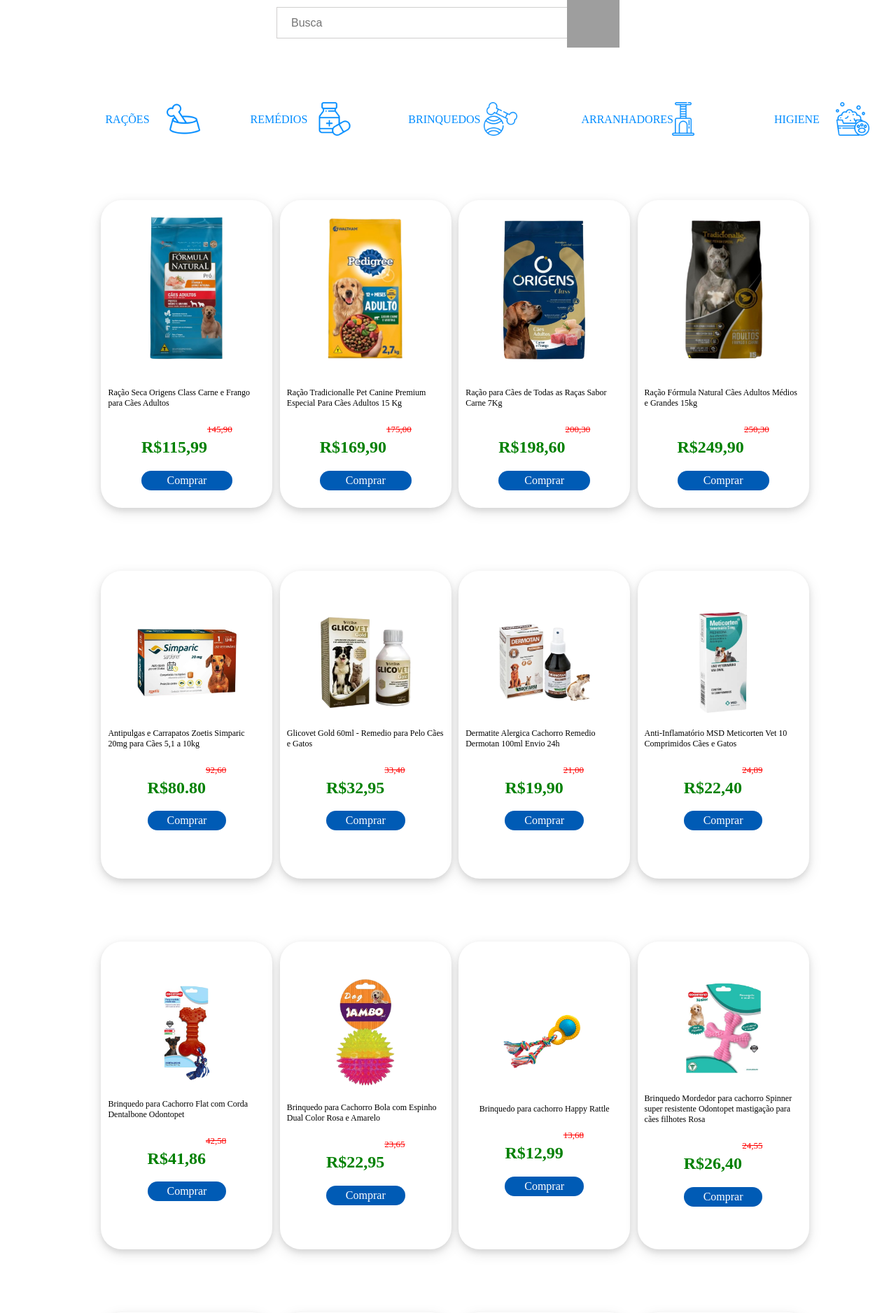
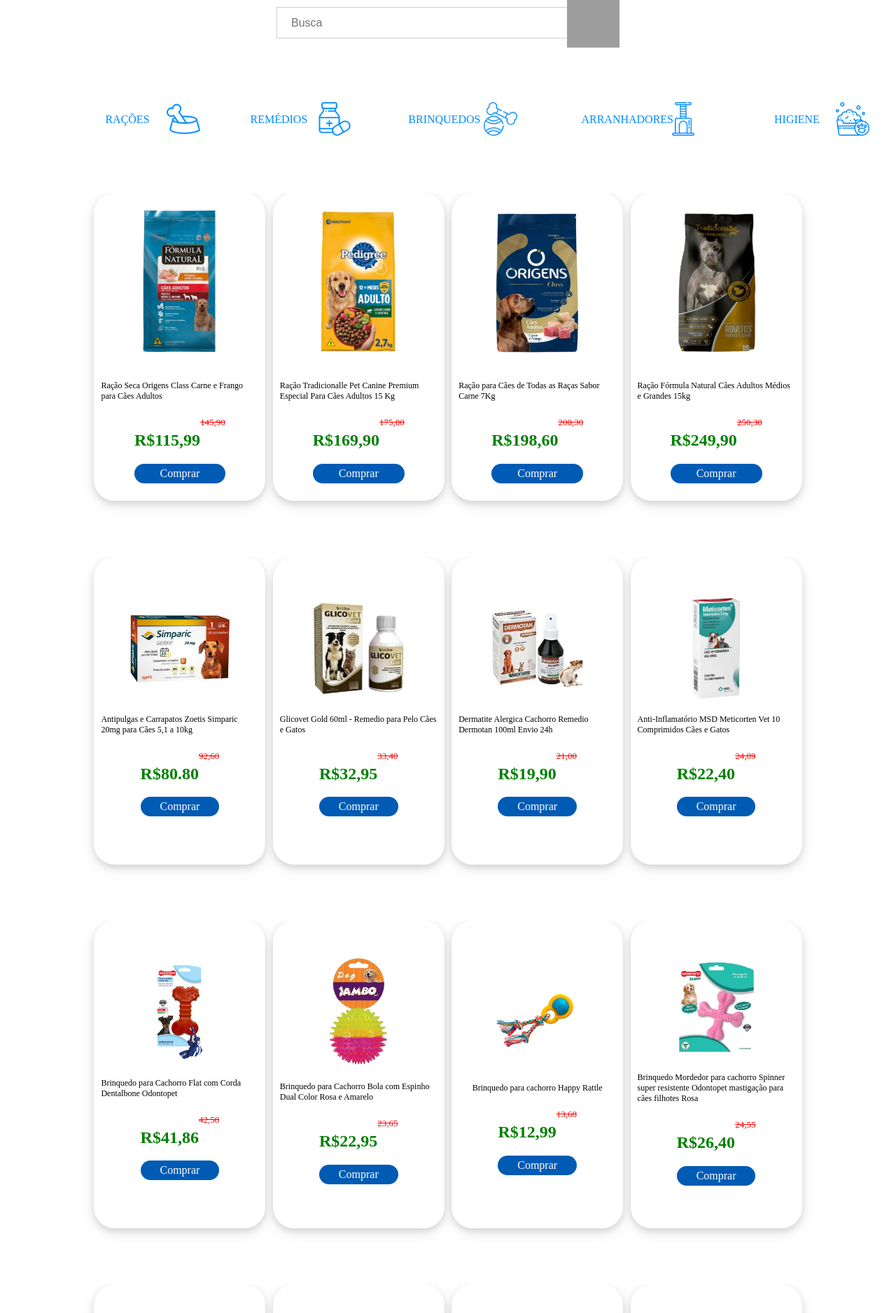
Before and after one commit to MariaFernanda2202/unimar_2024, a PHP site: page /nossaloja.php in a window 1280 px wide. Shown: the top 1877 px of the page at 70% size. Run offline with PHP 8.4, Linux system fonts and the light colour scheme; grey boxes are pictures that could not be loaded.

Commit message:
atualização

```diff
--- a/assets/styles/cards.css
+++ b/assets/styles/cards.css
@@ -1,11 +1,9 @@
 .card-box {
   width: 100%;
   height: auto;
-  align-items: center;
   justify-content: center;
   display: flex;
   position: relative;
-  padding: 10px;
   overflow: hidden;
   padding-bottom: 5rem;
 }
```
